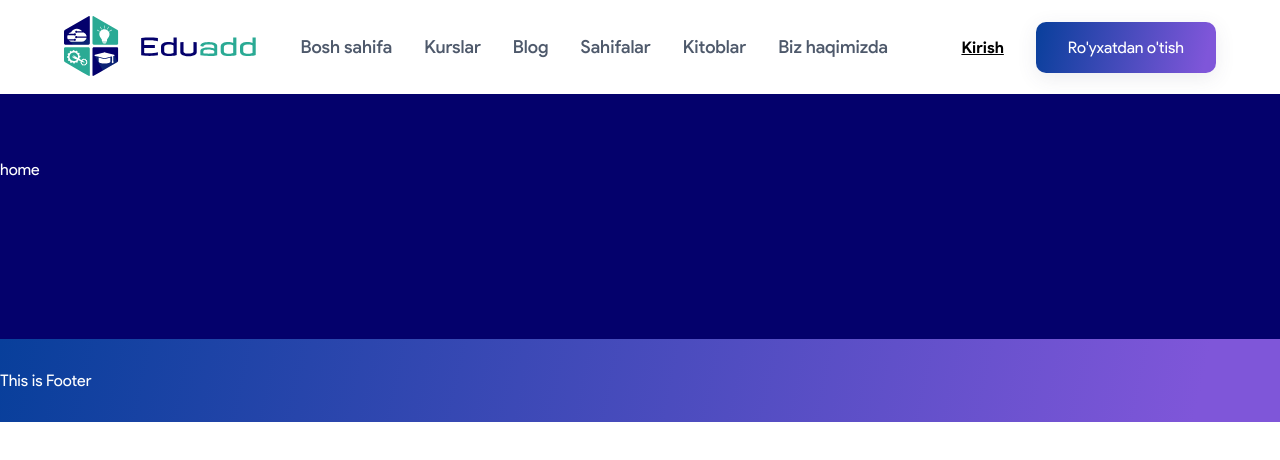
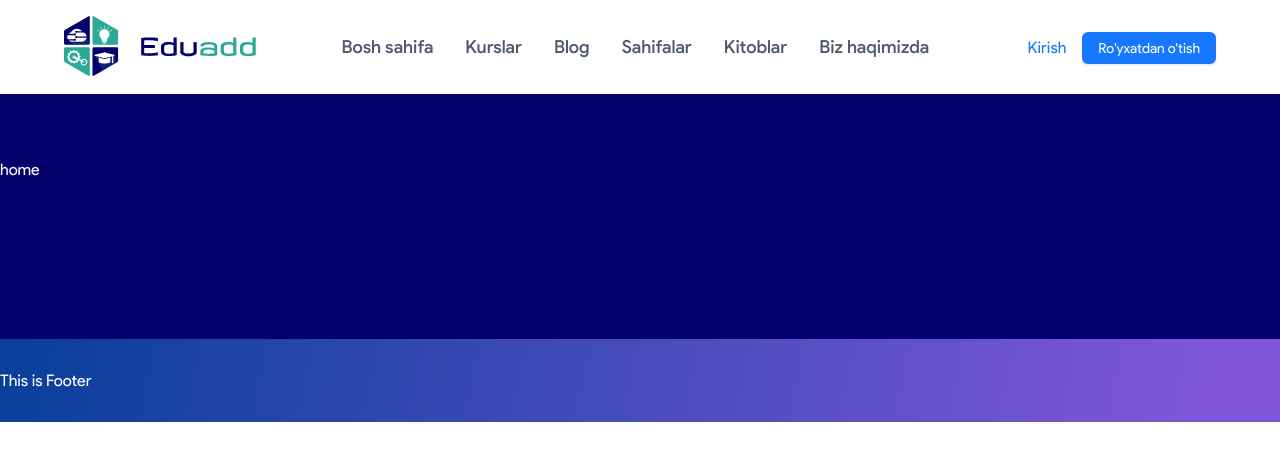
Before and after one commit to Yagafarov/bmi_work, a React (Vite) app: page / in a window 1280 px wide. Shown: the top 460 px of the page. Built offline with nearby package versions, Linux system fonts and the light colour scheme.

Commit message:
add ant-icons

```diff
--- a/package.json
+++ b/package.json
@@ -10,6 +10,7 @@
     "preview": "vite preview"
   },
   "dependencies": {
+    "@ant-design/icons": "^5.2.6",
     "antd": "^5.12.2",
     "react": "^18.2.0",
     "react-dom": "^18.2.0",
--- a/src/components/Navbar/Navbar.jsx
+++ b/src/components/Navbar/Navbar.jsx
@@ -2,7 +2,8 @@ import React from 'react'
 import './Navbar.css'
 import Logo from '../../assets/images/navbar/Logo.svg'
 import { Link } from 'react-router-dom'
-import Button from '../Button/Button'
+import { Button } from 'antd'
+// import Button from '../Button/Button'
 
 
 const Navbar = () => {
@@ -33,8 +34,10 @@ const Navbar = () => {
                     </li>
                 </ul>
                 <div className="navbar__btns">
-                    <Button content="Kirish" variant="link"/>
-                    <Button content="Ro'yxatdan o'tish" variant="default"/>
+                    {/* <Button content="Kirish" variant="link"/>
+                    <Button content="Ro'yxatdan o'tish" variant="default"/> */}
+                    <Button type='link' size='large' >Kirish</Button>
+                    <Button type='primary' >Ro'yxatdan o'tish</Button>
                 </div>
             </div>
         </navbar>
```
Also changed, not shown: 1 other file (tests, documents, lock files or other folders).
